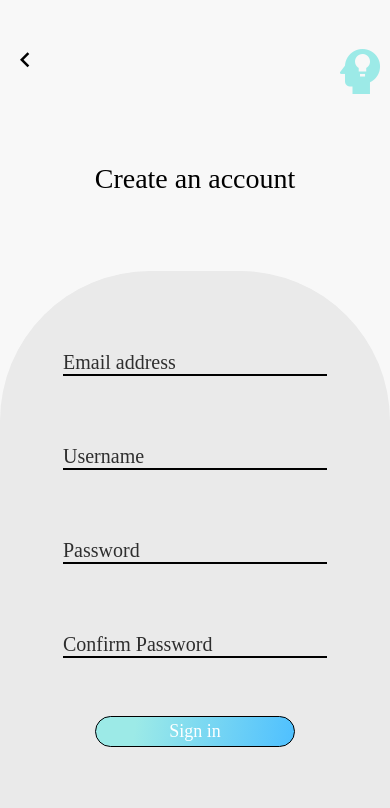
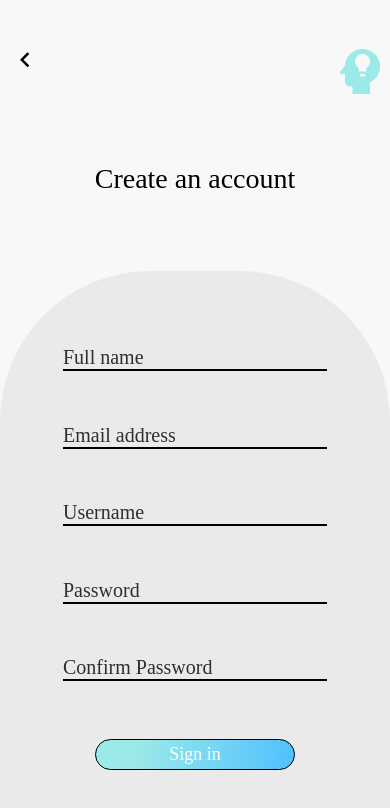
Before and after one commit to susupadilla99/Chron, a React Native app: screen /Register in a window 390 px wide. Shown: the top 808 px of the page. Built offline with nearby package versions, Linux system fonts and the light colour scheme.

Commit message:
Add accound registration & login authentication

```diff
--- a/App.js
+++ b/App.js
@@ -11,7 +11,7 @@ import MemoryInfoScreen from './app/screens/MemoryInfoScreen';
 
 export default function App() {
   return (
-    //<MemoryInfoScreen/>
+    //<RegisterScreen/>
 
     <NavigationContainer>
       <AuthNavigator/>
--- /dev/null
+++ b/app/data/AppAccountManager.js
@@ -0,0 +1,35 @@
+import AppAccountsData from './AppAccountsData';
+import AppMemoryData from './AppMemoryData';
+
+export default class AppAccountManager {
+  static myInstance = null;
+
+  accounts = AppAccountsData.accounts;
+
+  static getInstance() {
+    if (AppAccountManager.myInstance == null){
+      AppAccountManager.myInstance = new AppAccountManager();
+    }
+    return this.myInstance;
+  }
+
+  addUser({name, username, email, password}) {
+    newUser = {
+      name: name,
+      username: username,
+      email: email,
+      password: password,
+      profileImage: '',
+    };
+    this.accounts.push(newUser);
+  }
+
+  isValidCredentials({email, password}) {
+    return this.accounts.find(user=>user.email===email&&user.password===password)!==undefined;
+  }
+
+  getUser({email}) {
+    return this.accounts.find(user=>user.email===email);
+  }
+
+}
--- /dev/null
+++ b/app/data/AppAccountsData.js
@@ -0,0 +1,18 @@
+export default {
+  accounts: [
+    {
+      name: 'Will Smith',
+      username: "oscarslapper",
+      email: "oscarslapper@gmail.com",
+      password: "password",
+      profileImage: "",
+    },
+    {
+      name: 'Hubert Hartan',
+      username: "huberthartan",
+      email: "hubert.hartan@mq.edu.au",
+      password: "1234",
+      profileImage: "",
+    },
+  ]
+}
--- /dev/null
+++ b/app/data/AppDataManager.js
@@ -0,0 +1,26 @@
+import AppMemoryData from './AppMemoryData';
+
+export default class AppDataManager {
+  static myInstance = null;
+  userID = "";
+
+  memories = AppMemoryData.memories;
+
+  static getInstance() {
+    if (AppDataManager.myInstance == null){
+      AppDataManager.myInstance = new AppDataManager();
+    }
+    return this.myInstance;
+  }
+
+  getUserID() {
+    return this.userID;
+  }
+
+  setUserID(id) {
+    this.userID = id;
+  }
+
+
+
+}
--- a/app/screens/LoginScreen.js
+++ b/app/screens/LoginScreen.js
@@ -11,6 +11,9 @@ import AppTextInput from '../components/AppTextInput';
 import AppButton from '../components/AppButton';
 import AppText from '../components/AppText';
 import AppIconButton from '../components/AppIconButton';
+import DataManager from '../data/AppDataManager';
+import AppAccountManager from '../data/AppAccountManager';
+import AppDataManager from '../data/AppDataManager';
 
 let yupSchema = Yup.object().shape(
   {
@@ -19,23 +22,18 @@ let yupSchema = Yup.object().shape(
   }
 );
 
-const users = [
-  {
-    username: "oscarslapper",
-    email: "getmywifenameoutofyomouth@gmail.com",
-    password: "password",
-  },
-  {
-    username: "hubert",
-    email: "hubert@mq.edu.au",
-    password: "1234",
-  }
-];
+const createUser = (email) => {
+  let accountManager = AppAccountManager.getInstance();
+  let dataManager = AppDataManager.getInstance();
+  let userID = accountManager.getUser({email}).username;
+  dataManager.setUserID(userID);
+
+  console.log(dataManager);
+};
 
 const validateUser = ({email, password}) => {
-  return (
-    users.find(x => x.email===email&&x.password===password)!==undefined
-  )
+  let accountManager = AppAccountManager.getInstance();
+  return accountManager.isValidCredentials({email, password});
 };
 
 function LoginScreen( {navigation} ) {
@@ -62,8 +60,8 @@ function LoginScreen( {navigation} ) {
             initialValues={{email:'', password:'',}}
             onSubmit= {(values, {resetForm}) => {
               if (validateUser(values)) {
-                console.log(values);
                 resetForm();
+                createUser(values.email);
                 navigation.navigate("Tab");
               } else {
                 resetForm();
--- a/app/screens/RegisterScreen.js
+++ b/app/screens/RegisterScreen.js
@@ -11,16 +11,20 @@ import AppColors from '../config/AppColors';
 import AppText from '../components/AppText';
 import AppTextInput from '../components/AppTextInput';
 import AppButton from '../components/AppButton';
+import AppAccountManager from '../data/AppAccountManager';
 
 
 let yupSchema = Yup.object().shape(
   {
+    name: Yup.string().required().min(1).max(60).label("Full Name"),
     email: Yup.string().required().email().label("Email"),
     username: Yup.string().required().min(8).max(40).label("Username"),
     password: Yup.string().required().min(4).max(12).label("Password"),
     cfpassword: Yup.string().required().oneOf([Yup.ref("password"),null],"Passwords must match").label("Confirm password"),
   }
 );
+
+const accountManager = AppAccountManager.getInstance();
 
 function RegisterScreen( {navigation} ) {
   return (
@@ -49,12 +53,24 @@ function RegisterScreen( {navigation} ) {
           <View style={{flex:0.5}}/>
           <View style={{flex:5.2}}>
             <Formik
-              initialValues={{email:'', username:'', password:'', cfpassword:''}}
-              onSubmit={ () => {navigation.navigate("RegisterSuccess")} }
+              initialValues={{email:'', username:'', name:'', password:'', cfpassword:''}}
+              onSubmit={ (values) => {
+                accountManager.addUser(values);
+                navigation.navigate("RegisterSuccess");
+              }}
               validationSchema={yupSchema}
               >
             {({handleChange, handleSubmit, errors, setFieldTouched, touched}) => (
               <>
+              <View style={styles.inputContainer}>
+                <AppTextInput
+                  placeholder="Full name"
+                  textContentType="name"
+                  onBlur={()=>{setFieldTouched("name")}}
+                  onChangeText={handleChange("name")}
+                  />
+                {touched.name && <AppText size={12} color="red">{errors.name}</AppText>}
+              </View>
               <View style={styles.inputContainer}>
                 <AppTextInput
                   placeholder="Email address"
@@ -135,11 +151,11 @@ const styles = StyleSheet.create({
   inputContainer: {
     flex:0.6,
     alignItems: 'center',
-    paddingTop: 30,
+    paddingTop: 25,
   },
   buttonContainer: {
     flex:1.2,
-    paddingTop: 20,
+    paddingTop: 30,
     alignItems: 'center',
   },
   button: {
```
